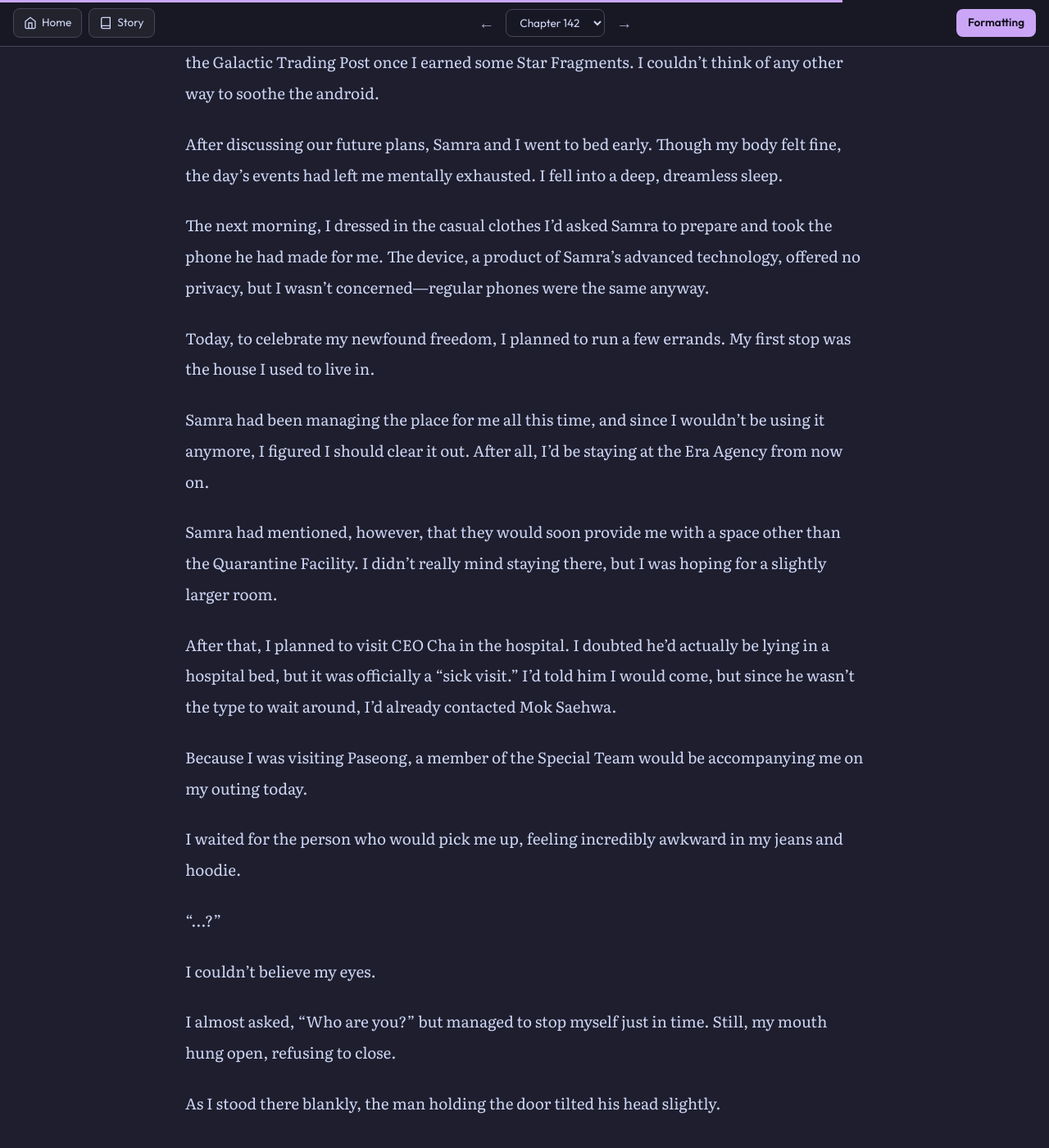
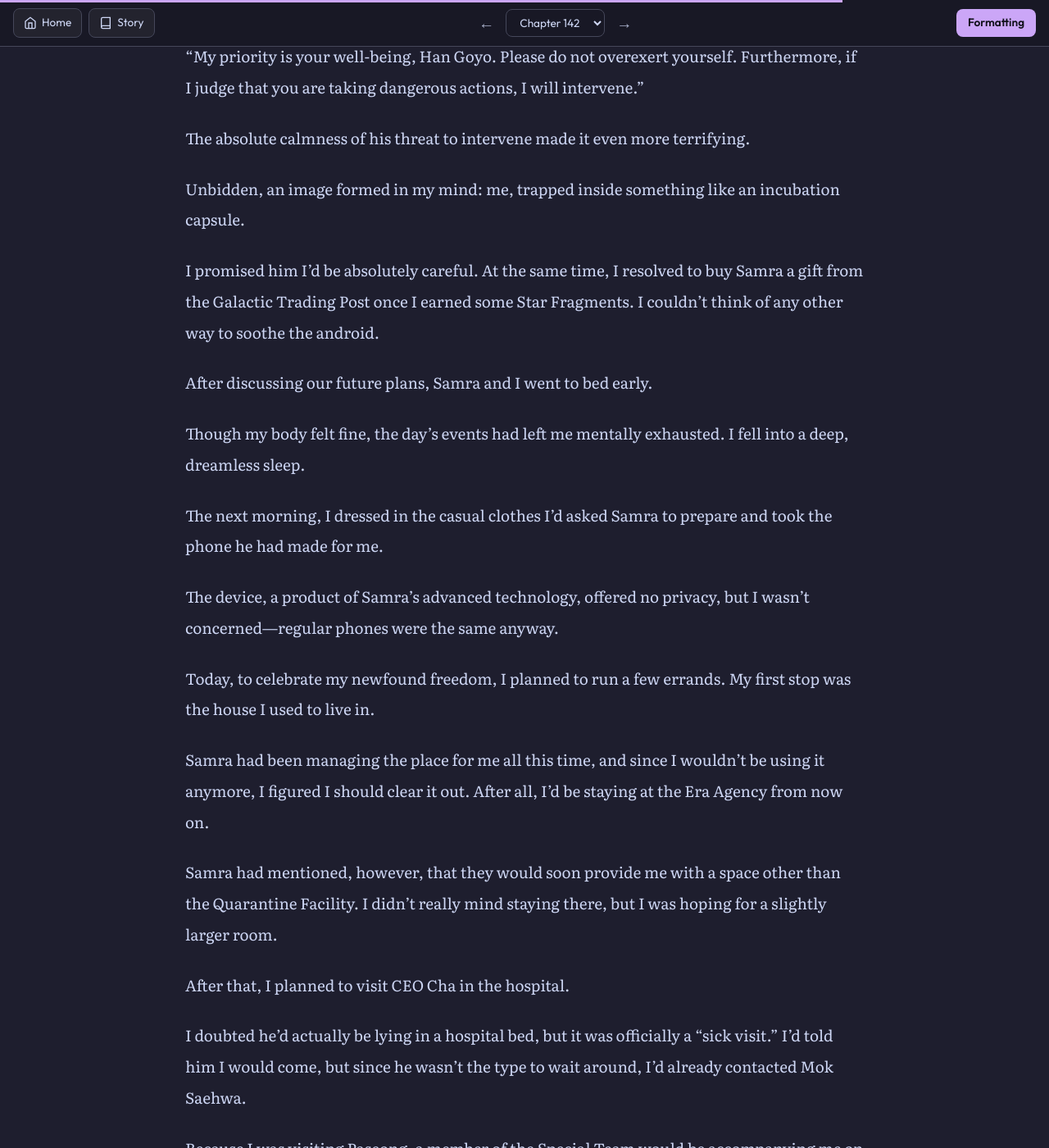
Before and after one commit to soleumn/soleumn.github.io, a Jekyll site: the page built from _posts/eoshinki/2026-09-01-ch31.md, in a window 1280 px wide and 1400 px high, scrolled down 11140 px. Shown: the whole window at 82% size. Built offline with Jekyll 4.4.1, drawn with Linux system fonts in a browser that asks for light colours; comment, search, counter and statistics services are not loaded; some of the changed text lies outside the part shown.

Commit message:
Update 2026-09-01-ch31.md

```diff
--- a/_posts/eoshinki/2026-09-01-ch31.md
+++ b/_posts/eoshinki/2026-09-01-ch31.md
@@ -31,11 +31,19 @@ Returning to my room for the first time in ages, I changed into a spare uniform
 
 I fought the urge.
 
-More than that, I was curious why he'd offered me a spot on the team. 'Was it because I'd come back from the dead?' That seemed likely, but it wasn't a completely satisfying explanation.
+More than that, I was curious why he'd offered me a spot on the team.
+
+*'Was it because I'd come back from the dead?'*
+
+That seemed likely, but it wasn't a completely satisfying explanation.
 
 I was used to hostility. The more I faced it, the faster I could sense it and the easier it was to react.
 
-But kindness without strings attached? That was unfamiliar and difficult. To me, kindness was a reward you only received after paying a sufficient price. Most of the goodwill I'd experienced in the past had been granted only after I won a match or claimed a championship.
+But kindness without strings attached? That was unfamiliar and difficult.
+
+To me, kindness was a reward you only received after paying a sufficient price.
+
+Most of the goodwill I'd experienced in the past had been granted only after I won a match or claimed a championship.
 
 *'Perhaps this is... happening because everyone on the Special Team is my subordinate.'*
 
@@ -65,19 +73,25 @@ At The Cell X, every time I recalled the moments I acted as the *Young god*, I v
 
 *'I won't let the Young god control me too much.'*
 
-I never wanted to show that side of myself to the Captains. In fact, they might have accepted me precisely because they didn't know the full details about the *Young god*. Now that we had finally become an official team, the mere thought of ruining it with my own hands was horrific.
+I never wanted to show that side of myself to the Captains. In fact, they might have accepted me precisely because they didn't know the full details about the *Young god*.
+
+Now that we had finally become an official team, the mere thought of ruining it with my own hands was horrific.
 
 Dressed in my full uniform, I looked in the mirror and glanced at my bare shoulders.
 
 *'But why hasn't Dominic returned yet?'*
 
-At this point, I was starting to get anxious. I could feel him constantly watching me. But I only felt his gaze; I had no idea what he was doing, which made me even more uneasy. The timing of his disappearance—right after I had regained some of my existence—made me even more impatient.
+At this point, I was starting to get anxious. I could feel him constantly watching me.
+
+But I only felt his gaze; I had no idea what he was doing, which made me even more uneasy. The timing of his disappearance—right after I had regained some of my existence—made me even more impatient.
 
 Even so, there was no way for me to find him.
 
 With no other choice, I hugged my anxiety close and headed to the Chief's Office with Samra.
 
-Jang Seokyun had to leave soon for an urgent business trip, so the meeting was scheduled to be brief. I didn't plan on taking much of his time either.
+Jang Seokyun had to leave soon for an urgent business trip, so the meeting was scheduled to be brief.
+
+I didn't plan on taking much of his time either.
 
 And the moment I entered the Chief's Office and came face-to-face with Jang Seokyun—
 
@@ -233,7 +247,9 @@ As I laid the contract on the desk, I repeated the same words he had once said t
 
 But I couldn't.
 
-In the Chief's Office, Samra had merely watched silently, as I'd requested, while gathering information on me. Yet, the moment my conversation with Jang Seokyun ended, he began pouring out a barrage of incredibly difficult questions, as if he'd been waiting for this exact moment.
+In the Chief's Office, Samra had merely watched silently, as I'd requested, while gathering information on me.
+
+Yet, the moment my conversation with Jang Seokyun ended, he began pouring out a barrage of incredibly difficult questions, as if he'd been waiting for this exact moment.
 
 "Han Goyo-ssi. I believe it is only right that I, too, be included within the scope of the abilities you employ as part of the Special Team."
 
@@ -261,7 +277,9 @@ I confessed the truth to him. "My abilities are still too limited. I can only us
 
 Samra's reaction suggested he found my statement utterly unconvincing. "I can think beyond human capacity and even experience emotions. Please tell me the exact criteria that define a human."
 
-Even if I'd spent my life studying instead of playing games, I wouldn't have known how to answer that. I briefly wondered if a humanities or science major would be better equipped to handle such a question, then confessed my ignorance once more.
+Even if I'd spent my life studying instead of playing games, I wouldn't have known how to answer that.
+
+I briefly wondered if a humanities or science major would be better equipped to handle such a question, then confessed my ignorance once more.
 
 "I don't know either."
 
@@ -291,9 +309,13 @@ Unbidden, an image formed in my mind: me, trapped inside something like an incub
 
 I promised him I'd be absolutely careful. At the same time, I resolved to buy Samra a gift from the Galactic Trading Post once I earned some Star Fragments. I couldn't think of any other way to soothe the android.
 
-After discussing our future plans, Samra and I went to bed early. Though my body felt fine, the day's events had left me mentally exhausted. I fell into a deep, dreamless sleep.
+After discussing our future plans, Samra and I went to bed early.
 
-The next morning, I dressed in the casual clothes I'd asked Samra to prepare and took the phone he had made for me. The device, a product of Samra's advanced technology, offered no privacy, but I wasn't concerned—regular phones were the same anyway.
+Though my body felt fine, the day's events had left me mentally exhausted. I fell into a deep, dreamless sleep.
+
+The next morning, I dressed in the casual clothes I'd asked Samra to prepare and took the phone he had made for me.
+
+The device, a product of Samra's advanced technology, offered no privacy, but I wasn't concerned—regular phones were the same anyway.
 
 Today, to celebrate my newfound freedom, I planned to run a few errands. My first stop was the house I used to live in.
 
@@ -301,7 +323,9 @@ Samra had been managing the place for me all this time, and since I wouldn't be
 
 Samra had mentioned, however, that they would soon provide me with a space other than the Quarantine Facility. I didn't really mind staying there, but I was hoping for a slightly larger room.
 
-After that, I planned to visit CEO Cha in the hospital. I doubted he'd actually be lying in a hospital bed, but it was officially a "sick visit." I'd told him I would come, but since he wasn't the type to wait around, I'd already contacted Mok Saehwa.
+After that, I planned to visit CEO Cha in the hospital.
+
+I doubted he'd actually be lying in a hospital bed, but it was officially a "sick visit." I'd told him I would come, but since he wasn't the type to wait around, I'd already contacted Mok Saehwa.
 
 Because I was visiting Paseong, a member of the Special Team would be accompanying me on my outing today.
 
```
